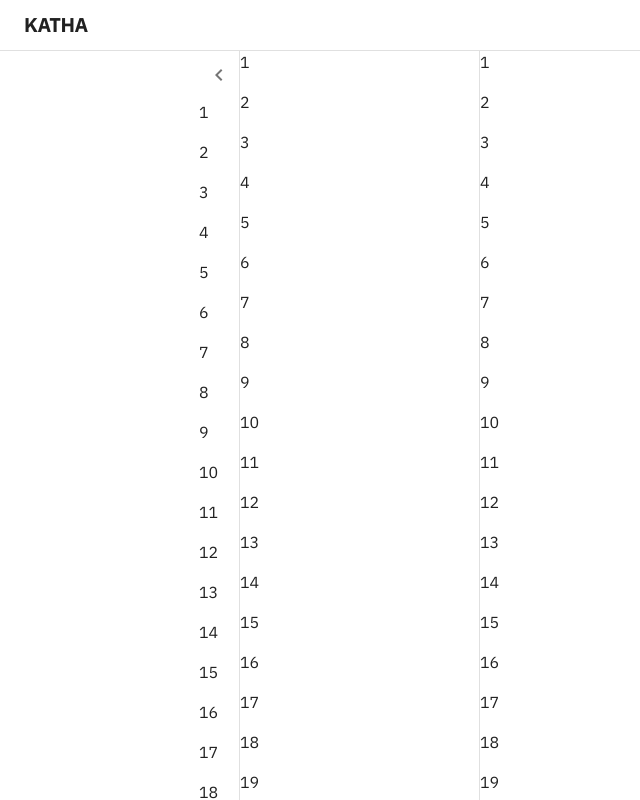
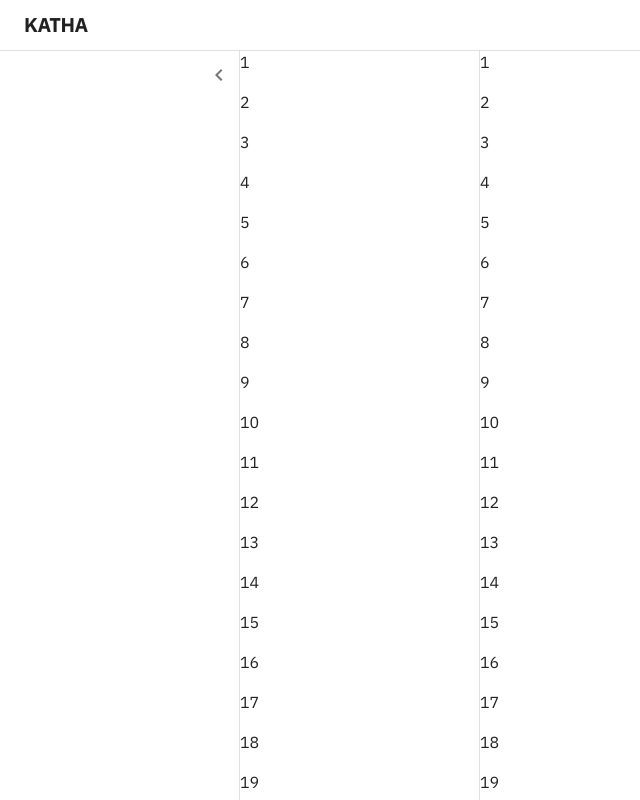
Before and after one commit to chey97/django-drf-channels-react-project-Chat, a React (Vite) app in the folder client/: page / in a window 1280 px wide. Shown: the whole page, without its empty margins (0-640 px from the left). Built offline with nearby package versions, Linux system fonts and the light colour scheme.

Commit message:
children props added

```diff
--- a/client/src/pages/template/PrimaryDraw.tsx
+++ b/client/src/pages/template/PrimaryDraw.tsx
@@ -1,10 +1,20 @@
-import { Box, Typography, useMediaQuery, useTheme } from "@mui/material";
+import { Box, useMediaQuery, useTheme } from "@mui/material";
 import { styled } from "@mui/system";
-import { useEffect, useState } from "react";
+import React, { useEffect, useState, ReactNode } from "react";
 import DrawerToggle from "../../components/PrimaryDraw/DrawToggle";
 import MuiDrawer from "@mui/material/Drawer";
 
-const PriamryDraw = () => {
+type Props = {
+  children: ReactNode;
+};
+
+type ChildProps = {
+  open: Boolean;
+};
+
+type ChildElement = React.ReactElement<ChildProps>;
+
+const PriamryDraw: React.FC<Props> = ({ children }) => {
   const theme = useTheme();
   const below600 = useMediaQuery("(max-width:599px)");
   const [open, setOpen] = useState(!below600);
@@ -82,13 +92,12 @@ const PriamryDraw = () => {
             handleDrawerOpen={handleDrawerOpen}
             handleDrawerClose={handleDrawerClosed}
           />
-          {/* array for testing */}
-          {[...Array(100)].map((_, i) => (
-            <Typography key={i} paragraph>
-              {i + 1}
-            </Typography>
-          ))}
         </Box>
+        {React.Children.map(children, (child) => {
+          return React.isValidElement(child)
+            ? React.cloneElement(child as ChildElement, { open })
+            : child;
+        })}
       </Box>
     </Drawer>
   );
```
